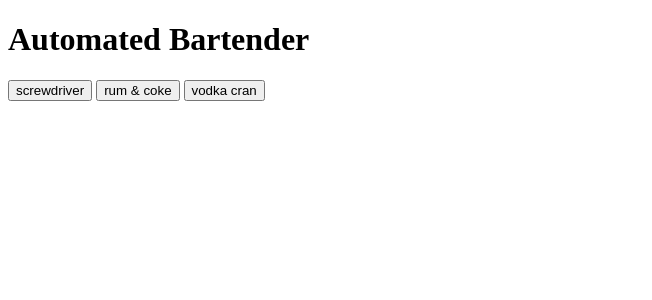
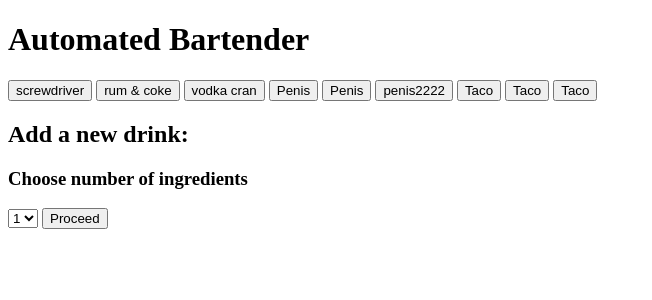
Before and after one commit to aaronalberg/automated-bartender, a Flask app: page / in a window 1280 px wide. Shown: the top 300 px of the page, without its empty margins (0-652 px from the left). Run offline with Flask 2, Linux system fonts and the light colour scheme.

Commit message:
add drinks to menu

```diff
--- a/app.py
+++ b/app.py
@@ -6,6 +6,7 @@ app = Flask(__name__)
 
 file = open("drinks.json")
 drinks = json.load(file)["drinks"]
+MAX_PUMPS = 6
 
 def find_drink(drink, drinks):
    for i in drinks:
@@ -22,7 +23,7 @@ def home():
       }
    return render_template('index.html', **templateData)
 
-@app.route("/make/", methods=['POST'])
+@app.route("/make", methods=['POST'])
 def make_drink():
     drink = request.form['drink']
     print("request received to make " + drink)
@@ -32,6 +33,50 @@ def make_drink():
       }
     return render_template('makingdrink.html', **templateData);
 
+@app.route("/add-drink", methods=['POST'])
+def add_drink():
+   new_drink = {}
+   new_drink['name'] = request.form['new-drink-name']
+
+   ingredients = []
+   for i in range(1, MAX_PUMPS + 1):
+      label = 'new-drink-ingredient-' + str(i)
+      if label not in request.form:
+         break
+
+      request.form['new-drink-ingredient-' + str(i)]
+      new_ingredient = {
+         "name": request.form['new-drink-ingredient-' + str(i)],
+         "quantity": request.form['new-drink-quantity-' + str(i)]
+      }
+
+      ingredients.append(new_ingredient)
+
+   new_drink['ingredients'] = ingredients
+   drinks.append(new_drink)
+   data = { "drinks": drinks }
+
+   with open('drinks.json', 'w', encoding='utf-8') as f:
+    json.dump(data, f, ensure_ascii=False, indent=4)
+
+   templateData = {
+      'drinks': drinks
+      }
+   return render_template('index.html', **templateData)
+
+@app.route("/create-page", methods=['GET', 'POST'])
+def create_page():
+   templateData = {
+      'number_ingredients': int(request.form['number-ingredients'])
+      }
+
+   return render_template('createpage.html', **templateData)
+
+
+
+
+
+
 
 if __name__ == "__main__":
    app.run(host='0.0.0.0', port=80, debug=True)
--- a/drinks.json
+++ b/drinks.json
@@ -38,6 +38,64 @@
                     "quantity": 6
                 }
             ]
+        },
+        {
+            "name": "Penis",
+            "ingredients": [
+                {
+                    "name": "Cum",
+                    "quantity": "1 load"
+                }
+            ]
+        },
+        {
+            "name": "Penis",
+            "ingredients": [
+                {
+                    "name": "Cum",
+                    "quantity": "1 load"
+                }
+            ]
+        },
+        {
+            "name": "penis2222",
+            "ingredients": [
+                {
+                    "name": "a",
+                    "quantity": "a"
+                },
+                {
+                    "name": "a",
+                    "quantity": "a"
+                }
+            ]
+        },
+        {
+            "name": "Taco",
+            "ingredients": [
+                {
+                    "name": "Cheese",
+                    "quantity": "3"
+                }
+            ]
+        },
+        {
+            "name": "Taco",
+            "ingredients": [
+                {
+                    "name": "Cheese",
+                    "quantity": "3"
+                }
+            ]
+        },
+        {
+            "name": "Taco",
+            "ingredients": [
+                {
+                    "name": "Cheese",
+                    "quantity": "3"
                 }
             ]
         }
+    ]
+}
--- a/templates/index.html
+++ b/templates/index.html
@@ -4,11 +4,22 @@
    </head>
    <body>
       <h1>Automated Bartender</h1>
-      <form action="/make/" method="post">
+      <form action="/make" method="post">
          {% for drink in drinks %}
             <input name="drink" value="{{drink.name}}" type="submit"></input>
          {% endfor %}
       </form>
+      <h2>Add a new drink:</h2>
+      <h3>Choose number of ingredients</h3>
+      <form action='/create-page' method="post">
+         <select name="number-ingredients" id="number-ingredients">
+           {% for i in range(1,7) %}
+               <option value={{i}}>{{i}}</option>
+           {% endfor %}
+         </select>
+         <button type="submit">Proceed</button>
+      </form>
+
 
    </body>
 </html>
```
Also changed, not shown: data.json (added, +52 -0 lines), templates/createpage.html (added, +23 -0 lines). Lines whose indentation alone changed are shown as unchanged.
